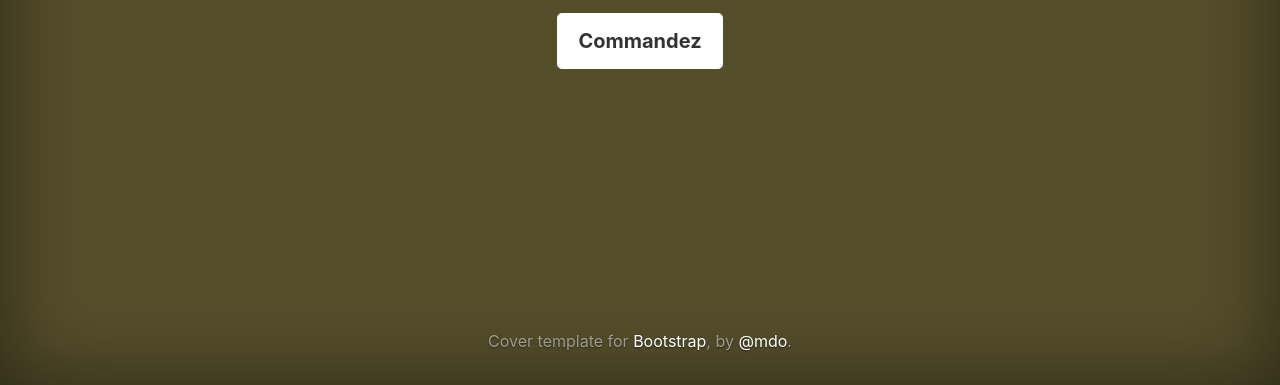
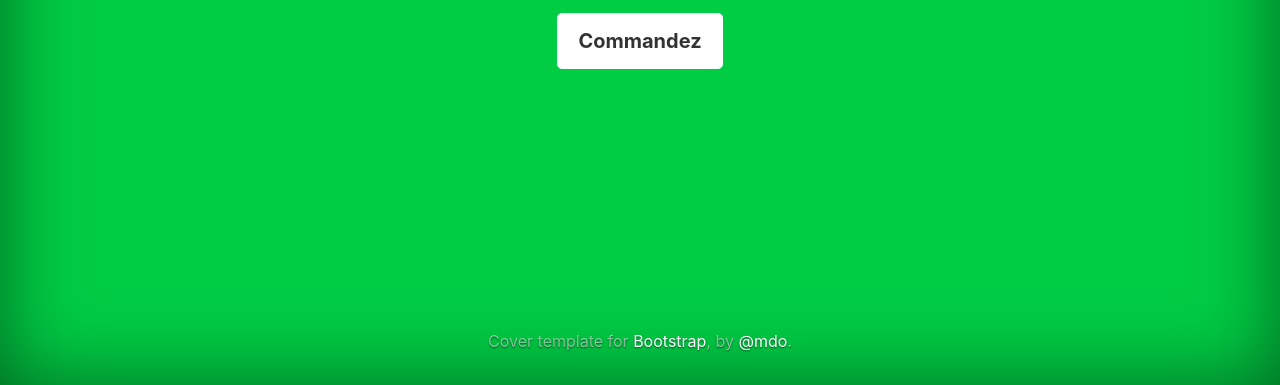
Before and after one commit to mohamedabcd/pipeline_jenkins, a plain HTML site: page index.html in a window 1280 px wide. Shown: the part 415-800 px from the top of the page. Drawn offline with nearby package versions, Linux system fonts and the light colour scheme.

Commit message:
change color

```diff
--- a/cover.css
+++ b/cover.css
@@ -27,7 +27,7 @@ a:hover {
 html,
 body {
   height: 100%;
-  background-color: hsl(50, 33%, 25%);
+  background-color: #00cc44;
 }
 
 body {
```
